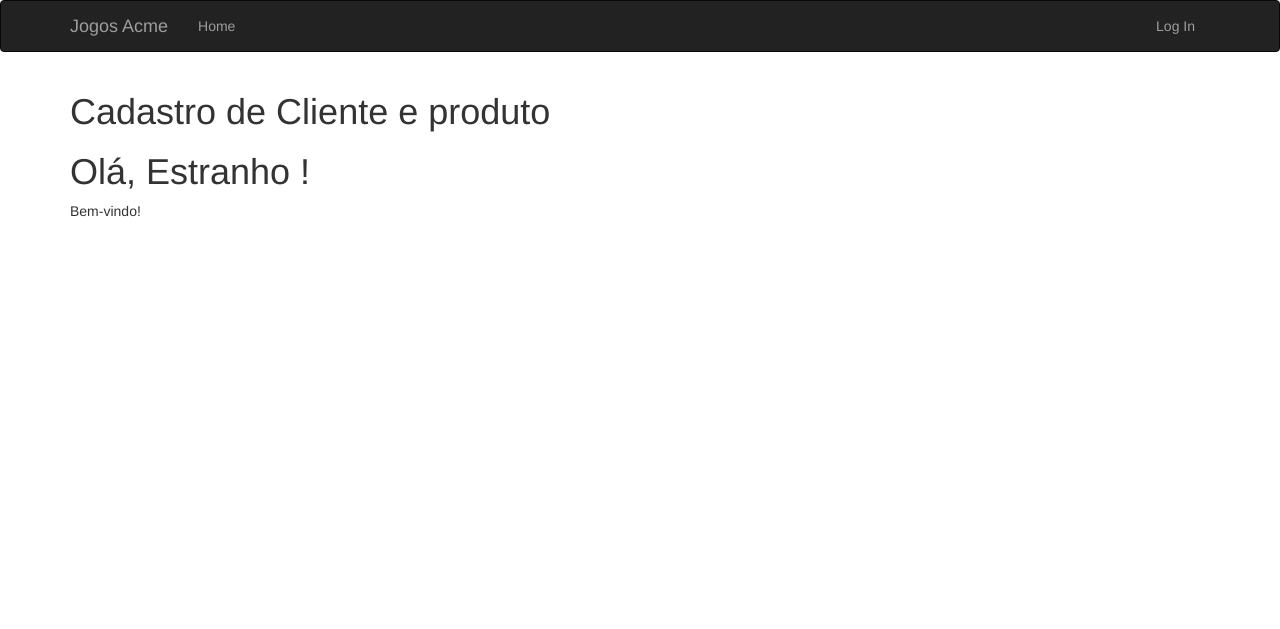
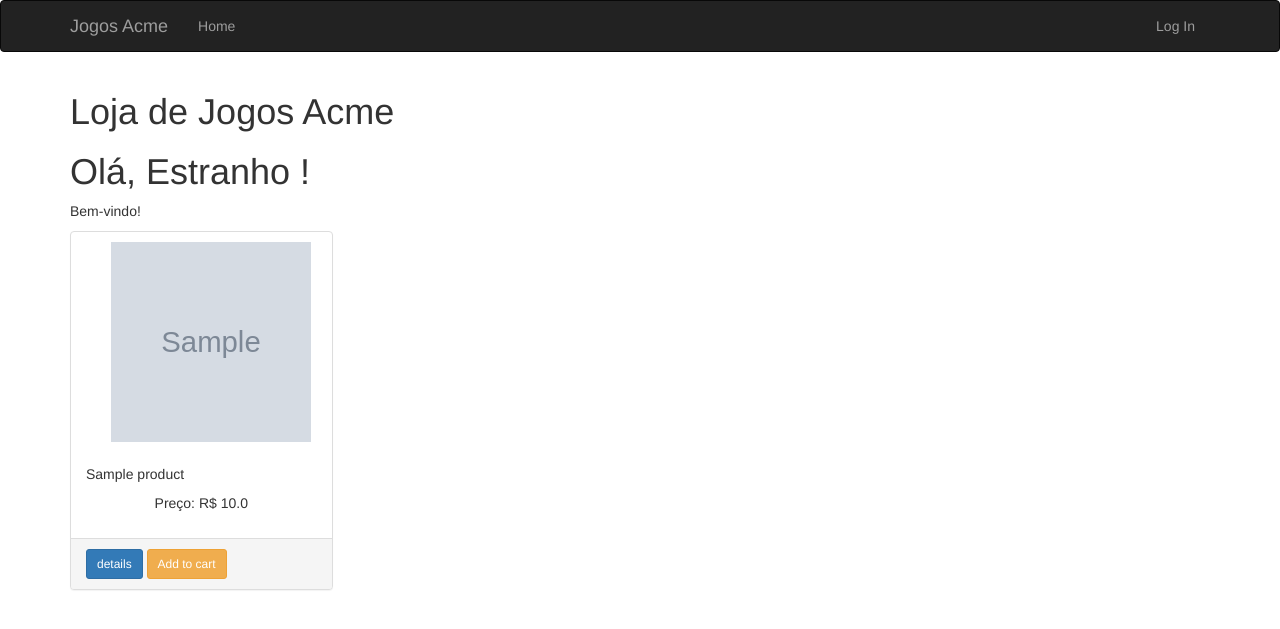
Before and after one commit to RafaIzu/dev_sist_delivery2, a Flask app: page / in a window 1280 px wide. Shown: the top 629 px of the page. Run offline with Flask 2, Linux system fonts and the light colour scheme; tables that the repository leaves empty hold one stand-in row (values such as "Sample post"); grey boxes marked "Sample" are stand-in pictures; some libraries are stand-ins or nearby versions.

Commit message:
dispondo os produtos parte 1

```diff
--- a/app/main/views.py
+++ b/app/main/views.py
@@ -4,14 +4,15 @@ from flask_login import login_required, current_user
 from app import db
 from . import main
 from .forms import EditProfileAdminForm
-from ..models import User, Role
+from ..models import User, Role, Product
 from ..decorators import admin_required
 
 
 @main.route('/')
 def index():
+    products = Product.query.all()
     return render_template('index.html', name=session.get('name'),
-                           known=session.get('known', False))
+                           known=session.get('known', False), products=products)
 
 
 @main.route('/user/<username>')
--- a/app/static/css/style.css
+++ b/app/static/css/style.css
@@ -111,6 +111,13 @@
     height: 60px;
 }
 
+.cardImgCatalog{
+    width: 200px;
+    height: 200px;
+    margin-left: 40px;
+    margin-top: 10px;
+}
+
 .editProductImg{
     width: 200px;
     height: 150px;
--- a/app/templates/index.html
+++ b/app/templates/index.html
@@ -2,7 +2,7 @@
 {% block title %}Home{% endblock %}
 
 {% block page_content %}
-<h1>Cadastro de Cliente e produto</h1>
+<h1>Loja de Jogos Acme</h1>
 <h1>Olá,
     {% if current_user.is_authenticated %}
         {{current_user.username}}
@@ -15,4 +15,7 @@
 <p>Que bom ve-lo de novo!</p>
 {% endif %}
 </div>
+
+{% include 'products/_catalog.html' %}
+
 {% endblock %}
--- /dev/null
+++ b/app/templates/products/_catalog.html
@@ -0,0 +1,19 @@
+<div class="container">
+    <div class="row">
+        {% for p in products%}
+        <div class="col-md-3 mt-3">
+            <div class="panel panel-default">
+                <img class="cardImgCatalog" src="{{url_for('static', filename='images/' + p.image)}}" alt="{{p.name}}">
+                <div class="panel-body">
+                    <h5 class="text-cent">{{p.name}}</h5>
+                    <p class="text-center">Preço: R$ {{p.price}}</p>
+                </div>
+                <div class="panel-footer">
+                    <a href="#" class="float-left btn btn-sm btn-primary">details</a>
+                    <a href="#" class="float-left btn btn-sm btn-warning">Add to cart</a>
+                </div>
+            </div>
+        </div>
+        {% endfor %}
+    </div>
+</div>
--- a/app/templates/products/products.html
+++ b/app/templates/products/products.html
@@ -6,7 +6,7 @@
     <div class="row">
         <div class="col-xs-12">
             <button id="addButtonProducts" type="button" class="btn btn-success"><a href="/add_products">Adicionar produto</a></button>
-            <button id="backButtonProducts" type="button" class="btn btn-dark"><a href="{{ url_for('products.product_selection')}}">Voltar</a></button>
+            <button id="backButtonProducts" type="button" class="btn btn-warning"><a href="{{ url_for('products.product_selection')}}">Voltar</a></button>
     </div>
         </div>
         <div class="mh-100" id="product_table">
@@ -37,7 +37,7 @@
                         <td>{{p.players}}</td>
                         <td>{{p.age}}</td>
                         <td>{{p.theme.name}}</td>
-                        <td><img class="productImg" src="{{ url_for('static', filename='images/' + p.image) }}"></td>
+                        <td><img class="productImg" src="{{ url_for('static', filename='images/' + p.image) }}" alt="{{p.name}}"></td>
                         <td>
                             <a href="/edit_products/{{p.id}}"><img src="{{ url_for('static', filename='images/edit.png') }}" alt="editar"></a>
                         </td>
```
Also changed, not shown: app/products/views.py (+0 -120 lines), app/templates/products/add_products.html (+0 -51 lines), app/templates/products/edit_products.html (+1 -56 lines), app/static/images/image.png (added), 5 other files.
